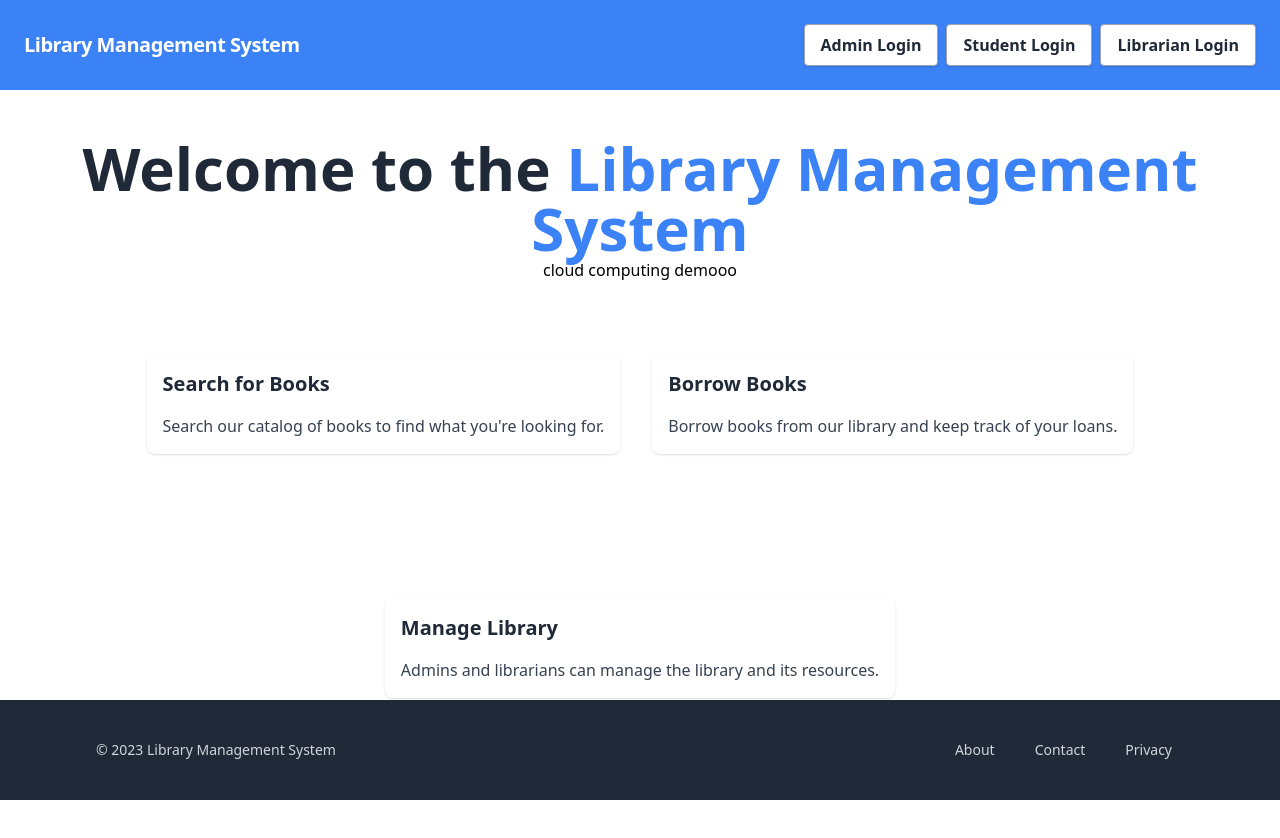
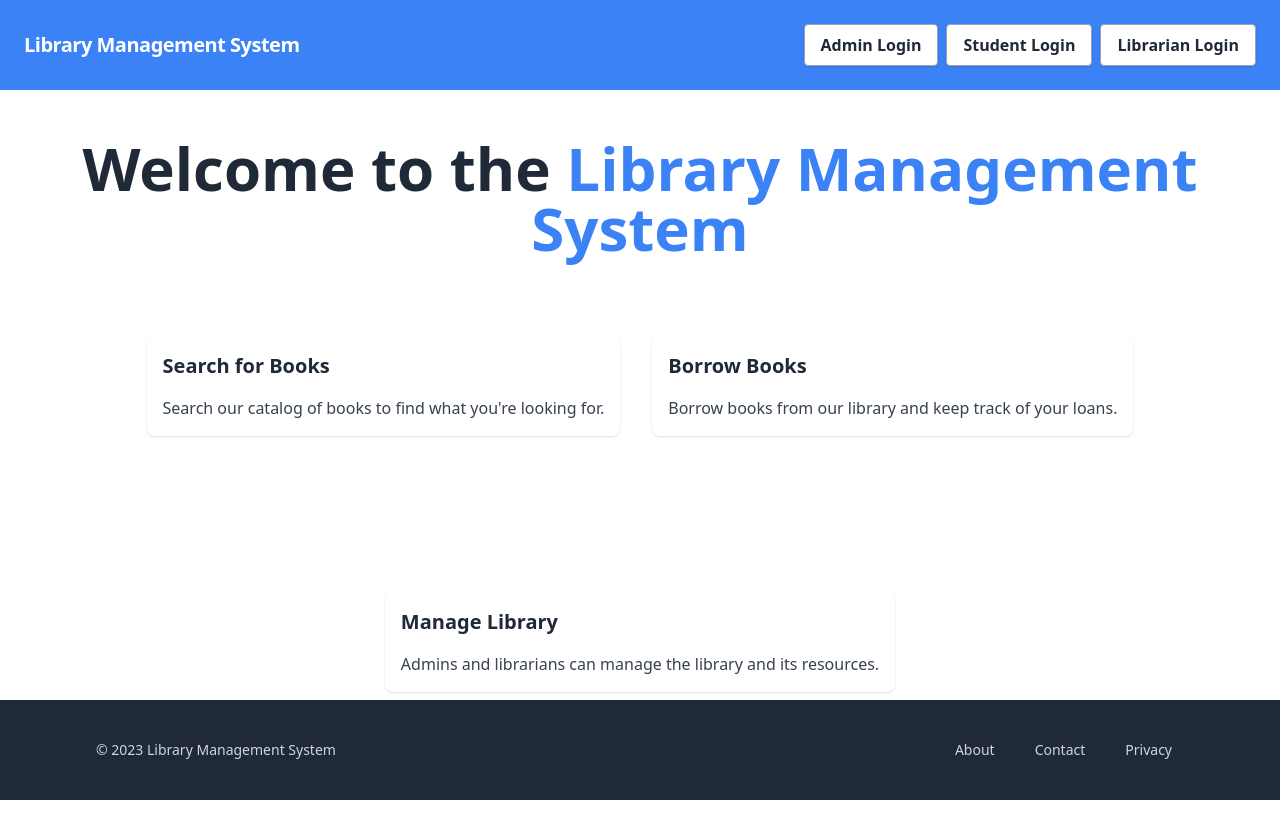
Before and after one commit to DARSHAN-THE-CODER/library-management-system, a Next.js app in the folder client/: page / in a window 1280 px wide. Shown: the top 838 px of the page. Built offline with nearby package versions, Linux system fonts and the light colour scheme.

Commit message:
Update index.js

```diff
--- a/client/pages/index.js
+++ b/client/pages/index.js
@@ -24,7 +24,7 @@ export default function Home({loggedIn, setIsloggedIn}) {
         <h1 className="text-6xl font-bold text-gray-800 text-center mt-auto">
           Welcome to the <span className="text-blue-500" style={{ "animation": "typing 1s steps(10, end) 1s 1 normal both, blink-caret .75s step-end infinite" }}>Library Management System</span>
         </h1>
-       <h1>cloud computing demooo</h1>
+
         <div className="flex flex-col md:flex-row flex-wrap h-full justify-center items-center justify-items-center">
           <div className="bg-white p-4 rounded-lg shadow m-4 ">
             <h2 className="text-xl font-bold text-gray-800 mb-4">Search for Books</h2>
```
